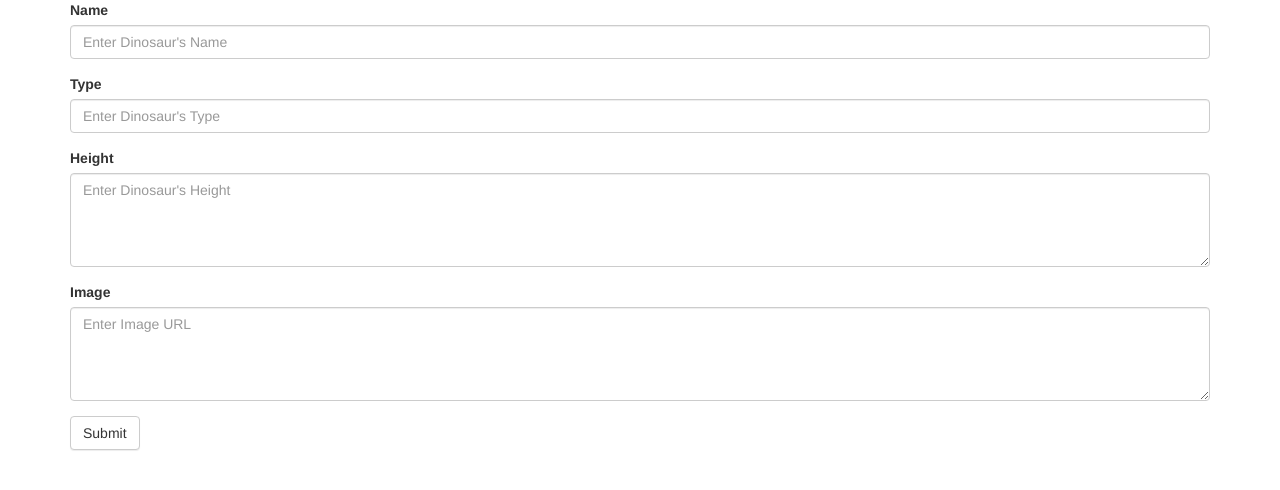
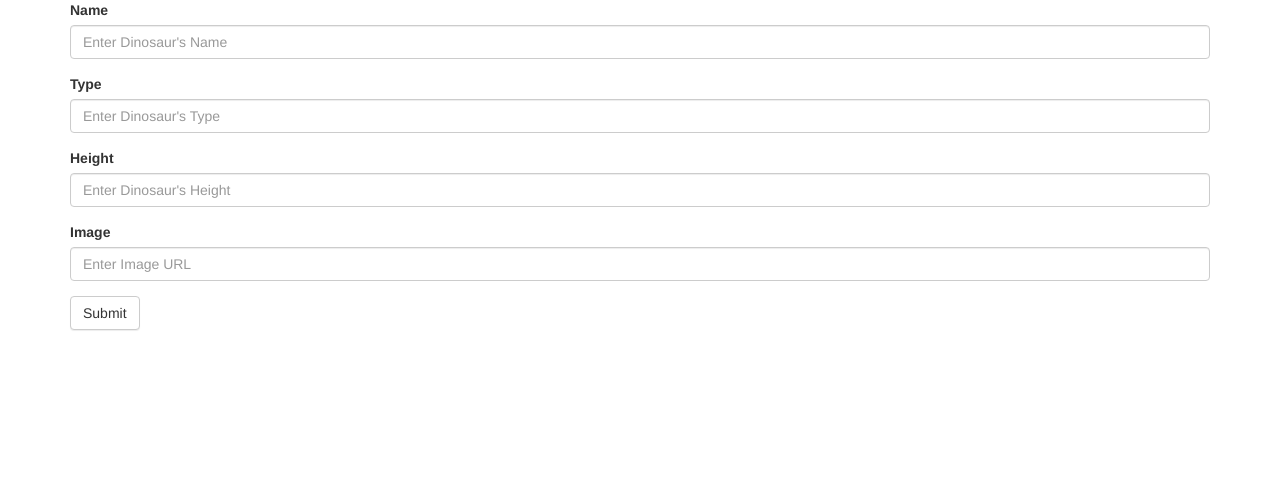
Before and after one commit to cliffmin/boulder_flood_app, a Python web app: template app/templates/create.html in a window 1280 px wide. Shown: the top 490 px of the page. Run offline with Jinja, Linux system fonts and the light colour scheme; the template is opened without the code that fills it, so the values that code supplies are empty.

Commit message:
Edit create.html: changed area to inputs

```diff
--- a/app/templates/create.html
+++ b/app/templates/create.html
@@ -12,12 +12,13 @@
   </div>
   <div class="form-group">
     <label for="exampleInputPassword1">Height</label>
-    <textarea rows="4" cols="50" class="form-control" name="height" placeholder="Enter Dinosaur's Height"></textarea>
+    <input type="input" class="form-control" name="height" placeholder="Enter Dinosaur's Height">
   </div>
   <div class="form-group">
     <label for="exampleInputPassword1">Image</label>
-    <textarea rows="4" cols="50" placeholder="Enter Image URL" class="form-control" name="image"></textarea>
+    <input type="input" class="form-control" name="image" placeholder="Enter Image URL">
   </div>
+
   <button type="submit" class="btn btn-default">Submit</button>
 </form>
 {% endblock %}
```
